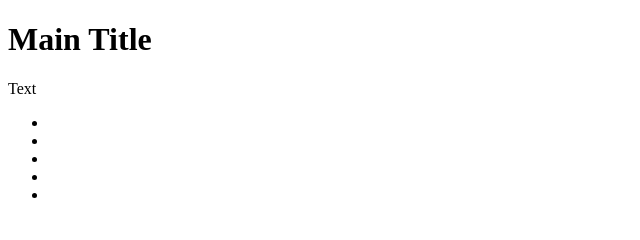
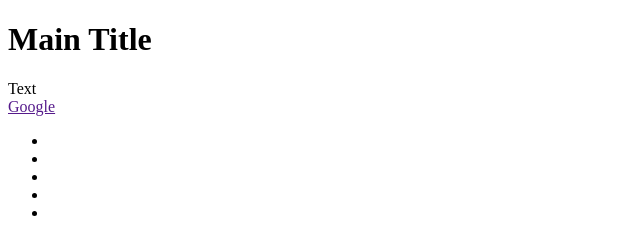
Before and after one commit to ziukoff1985/test-repo-kubuntu, a website: page index.html in a window 1280 px wide. Shown: the full height of the page, 0-640 px from the left. Drawn offline with Linux system fonts and the light colour scheme.

Commit message:
Add new footer

```diff
--- a/index.html
+++ b/index.html
@@ -8,6 +8,7 @@
   <body>
     <header><h1>Main Title</h1></header>
     <main>Text</main>
+    <footer><a href="">Google</a></footer>
     <ul>
       <li>
         <a href=""><span></span></a>
```
